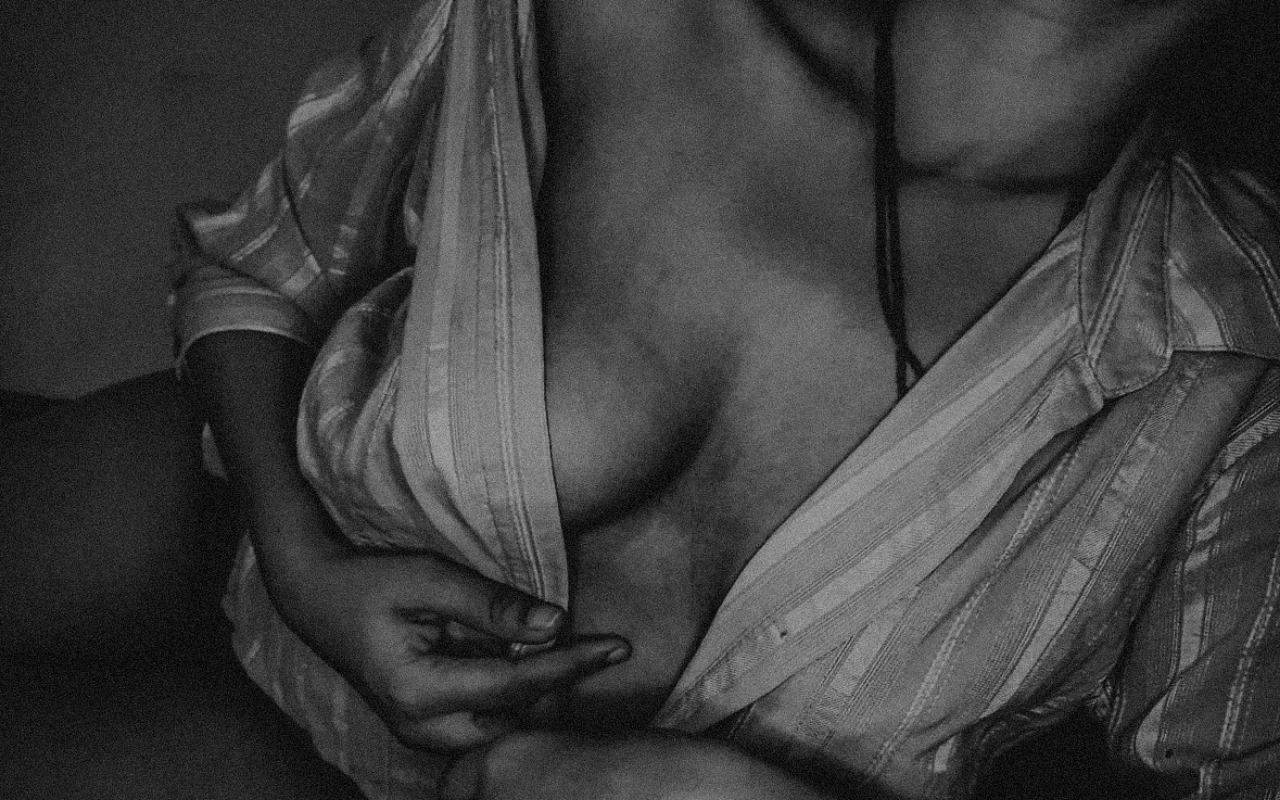
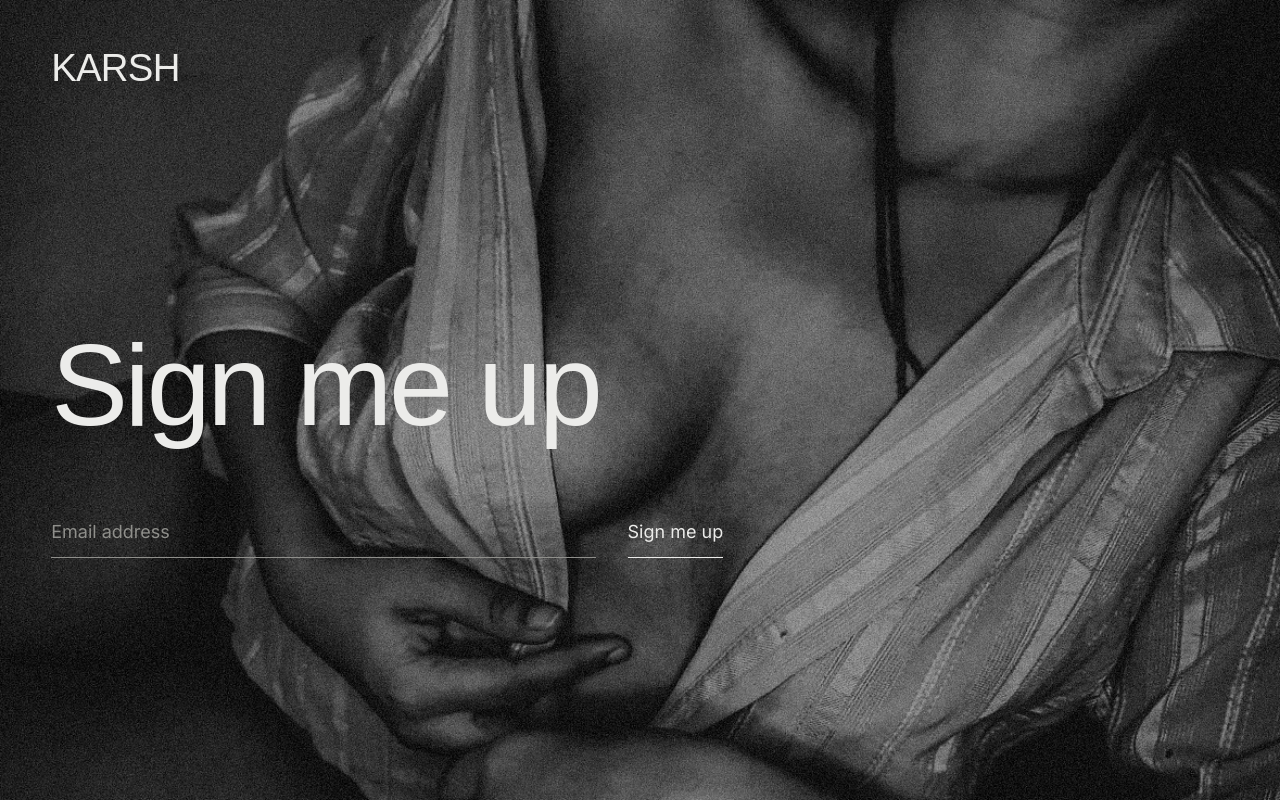
Before and after one commit to jxynip/karsh-website, a Next.js app: page /signup in a window 1280 px wide. Built offline with nearby package versions, Linux system fonts and the light colour scheme; a web font is replaced by a local one.

Commit message:
change globas css

```diff
--- a/app/globals.css
+++ b/app/globals.css
@@ -3,7 +3,7 @@
   --ink: #000;
   --text: #ececea;
   --muted: #8f8f8b;
-  --overlay: rgba(0, 0, 0, 0.35); /* only overlay on the page: keeps text legible */
+  --overlay: rgba(0, 0, 0, 0.35);
 
   --gutter: clamp(1.25rem, 4vw, 3.5rem);
   --space-m: clamp(3rem, 8vw, 7rem);
@@ -29,8 +29,8 @@ html {
 }
 
 body {
- min-height: 100svh;
-  background: transparent;
+  min-height: 100svh;
+  background: var(--ink);
   color: var(--text);
   font-family: var(--sans);
   font-size: 1rem;
@@ -38,7 +38,6 @@ body {
   -webkit-font-smoothing: antialiased;
   text-rendering: optimizeLegibility;
 }
-
 
 img {
   display: block;
@@ -66,10 +65,10 @@ a {
 
 /* ---------- Background ---------- */
 .backdrop {
- position: fixed;
+  position: fixed;
   inset: 0;
   z-index: 0;
-  background: transparent;
+  background: var(--ink);
   pointer-events: none;
 }
 
@@ -86,7 +85,9 @@ a {
 
 /* ---------- Page frame ---------- */
 .page {
-   min-height: 100svh;
+  position: relative;
+  z-index: 1;
+  min-height: 100svh;
   display: flex;
   flex-direction: column;
   padding-inline: var(--gutter);
@@ -140,11 +141,13 @@ a {
 .plate-1 {
   aspect-ratio: 4 / 5;
 }
+
 .plate-2 {
   aspect-ratio: 1 / 1;
   width: 72%;
   justify-self: end;
 }
+
 .plate-3 {
   aspect-ratio: 4 / 5;
   width: 88%;
@@ -284,7 +287,7 @@ a {
   background: transparent;
   color: var(--text);
   font: inherit;
-  font-size: 1.125rem; /* 16px+ stops iOS zooming on focus */
+  font-size: 1.125rem;
   appearance: none;
   outline: none;
 }
@@ -340,6 +343,7 @@ a {
     width: auto;
     aspect-ratio: 1 / 1;
   }
+
   .plate-2 {
     grid-column: 9 / span 4;
     grid-row: 1;
@@ -348,6 +352,7 @@ a {
     width: auto;
     aspect-ratio: 4 / 5;
   }
+
   .plate-3 {
     grid-column: 4 / span 7;
     grid-row: 2;
@@ -359,6 +364,7 @@ a {
   .film-slot-1 {
     grid-column: 1 / span 9;
   }
+
   .film-slot-2 {
     grid-column: 4 / -1;
   }
```
